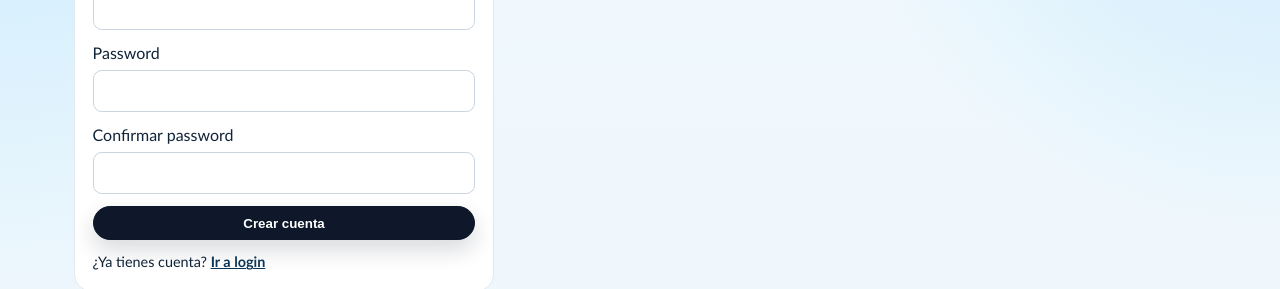
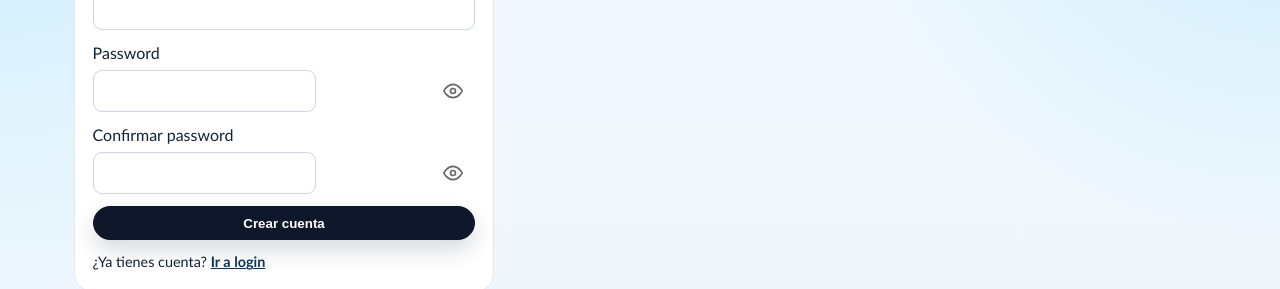
Before and after one commit to Estanisla/Arquitectura-de-Aplicaciones-Trabajo-3p, a React (Vite) app in the folder frontend/: page /auth/register in a window 1280 px wide. Shown: the part 218-507 px from the top of the page. Built offline with nearby package versions, Linux system fonts and the light colour scheme; no server answers; a web font is replaced by a local one.

Commit message:
añadido visualización de contraseña: Un icono de "ojo" que permita alternar la visibilidad de la contraseña entre texto plano y puntos

```diff
--- a/frontend/src/features/auth/components/VendorLoginForm.tsx
+++ b/frontend/src/features/auth/components/VendorLoginForm.tsx
@@ -24,6 +24,7 @@ export function VendorLoginForm({
   const [credentials, setCredentials] = useState(initialCredentials)
   const [status, setStatus] = useState<FormStatus>('idle')
   const [feedback, setFeedback] = useState(initialFeedback)
+  const [showPassword, setShowPassword] = useState(false)
 
   const updateField = (field: 'username' | 'password', value: string) => {
     setCredentials((prev) => ({ ...prev, [field]: value }))
@@ -70,8 +71,9 @@ export function VendorLoginForm({
 
       <label className="field">
         <span>Password</span>
+        <div style={{ position: 'relative' }}>
           <input
-          type="password"
+            type={showPassword ? 'text' : 'password'}
             name="password"
             value={credentials.password}
             onChange={(event) => updateField('password', event.target.value)}
@@ -79,6 +81,26 @@ export function VendorLoginForm({
             minLength={6}
             required
           />
+          <button
+            type="button"
+            onClick={() => setShowPassword(!showPassword)}
+            aria-label={showPassword ? 'Ocultar contraseña' : 'Mostrar contraseña'}
+            style={{
+              position: 'absolute',
+              right: 8,
+              top: '50%',
+              transform: 'translateY(-50%)',
+              background: 'none',
+              border: 'none',
+              cursor: 'pointer',
+              padding: 4,
+              display: 'flex',
+              color: '#666',
+            }}
+          >
+            {showPassword ? <EyeOffIcon /> : <EyeIcon />}
+          </button>
+        </div>
       </label>
 
       <button type="submit" className="button-link" disabled={status === 'loading'}>
@@ -99,3 +121,21 @@ export function VendorLoginForm({
     </form>
   )
 }
+
+function EyeIcon() {
+  return (
+    <svg xmlns="http://www.w3.org/2000/svg" width="20" height="20" viewBox="0 0 24 24" fill="none" stroke="currentColor" strokeWidth={2} strokeLinecap="round" strokeLinejoin="round">
+      <path d="M1 12s4-8 11-8 11 8 11 8-4 8-11 8-11-8-11-8z" />
+      <circle cx={12} cy={12} r={3} />
+    </svg>
+  )
+}
+
+function EyeOffIcon() {
+  return (
+    <svg xmlns="http://www.w3.org/2000/svg" width="20" height="20" viewBox="0 0 24 24" fill="none" stroke="currentColor" strokeWidth={2} strokeLinecap="round" strokeLinejoin="round">
+      <path d="M17.94 17.94A10.07 10.07 0 0 1 12 20c-7 0-11-8-11-8a18.45 18.45 0 0 1 5.06-5.94M9.9 4.24A9.12 9.12 0 0 1 12 4c7 0 11 8 11 8a18.5 18.5 0 0 1-2.16 3.19m-6.72-1.07a3 3 0 1 1-4.24-4.24" />
+      <line x1={1} y1={1} x2={23} y2={23} />
+    </svg>
+  )
+}
--- a/frontend/src/features/auth/components/VendorRegisterForm.tsx
+++ b/frontend/src/features/auth/components/VendorRegisterForm.tsx
@@ -21,6 +21,8 @@ export function VendorRegisterForm({ onSuccess }: VendorRegisterFormProps) {
   const [credentials, setCredentials] = useState(initialCredentials)
   const [status, setStatus] = useState<FormStatus>('idle')
   const [feedback, setFeedback] = useState('')
+  const [showPassword, setShowPassword] = useState(false)
+  const [showConfirmPassword, setShowConfirmPassword] = useState(false)
 
   const updateField = (
     field: 'username' | 'password' | 'confirmPassword',
@@ -78,8 +80,9 @@ export function VendorRegisterForm({ onSuccess }: VendorRegisterFormProps) {
 
       <label className="field">
         <span>Password</span>
+        <div style={{ position: 'relative' }}>
           <input
-          type="password"
+            type={showPassword ? 'text' : 'password'}
             name="password"
             value={credentials.password}
             onChange={(event) => updateField('password', event.target.value)}
@@ -87,12 +90,33 @@ export function VendorRegisterForm({ onSuccess }: VendorRegisterFormProps) {
             minLength={6}
             required
           />
+          <button
+            type="button"
+            onClick={() => setShowPassword(!showPassword)}
+            aria-label={showPassword ? 'Ocultar contraseña' : 'Mostrar contraseña'}
+            style={{
+              position: 'absolute',
+              right: 8,
+              top: '50%',
+              transform: 'translateY(-50%)',
+              background: 'none',
+              border: 'none',
+              cursor: 'pointer',
+              padding: 4,
+              display: 'flex',
+              color: '#666',
+            }}
+          >
+            {showPassword ? <EyeOffIcon /> : <EyeIcon />}
+          </button>
+        </div>
       </label>
 
       <label className="field">
         <span>Confirmar password</span>
+        <div style={{ position: 'relative' }}>
           <input
-          type="password"
+            type={showConfirmPassword ? 'text' : 'password'}
             name="confirmPassword"
             value={credentials.confirmPassword}
             onChange={(event) => updateField('confirmPassword', event.target.value)}
@@ -100,6 +124,26 @@ export function VendorRegisterForm({ onSuccess }: VendorRegisterFormProps) {
             minLength={6}
             required
           />
+          <button
+            type="button"
+            onClick={() => setShowConfirmPassword(!showConfirmPassword)}
+            aria-label={showConfirmPassword ? 'Ocultar contraseña' : 'Mostrar contraseña'}
+            style={{
+              position: 'absolute',
+              right: 8,
+              top: '50%',
+              transform: 'translateY(-50%)',
+              background: 'none',
+              border: 'none',
+              cursor: 'pointer',
+              padding: 4,
+              display: 'flex',
+              color: '#666',
+            }}
+          >
+            {showConfirmPassword ? <EyeOffIcon /> : <EyeIcon />}
+          </button>
+        </div>
       </label>
 
       <button type="submit" className="button-link" disabled={status === 'loading'}>
@@ -121,3 +165,21 @@ export function VendorRegisterForm({ onSuccess }: VendorRegisterFormProps) {
     </form>
   )
 }
+
+function EyeIcon() {
+  return (
+    <svg xmlns="http://www.w3.org/2000/svg" width="20" height="20" viewBox="0 0 24 24" fill="none" stroke="currentColor" strokeWidth={2} strokeLinecap="round" strokeLinejoin="round">
+      <path d="M1 12s4-8 11-8 11 8 11 8-4 8-11 8-11-8-11-8z" />
+      <circle cx={12} cy={12} r={3} />
+    </svg>
+  )
+}
+
+function EyeOffIcon() {
+  return (
+    <svg xmlns="http://www.w3.org/2000/svg" width="20" height="20" viewBox="0 0 24 24" fill="none" stroke="currentColor" strokeWidth={2} strokeLinecap="round" strokeLinejoin="round">
+      <path d="M17.94 17.94A10.07 10.07 0 0 1 12 20c-7 0-11-8-11-8a18.45 18.45 0 0 1 5.06-5.94M9.9 4.24A9.12 9.12 0 0 1 12 4c7 0 11 8 11 8a18.5 18.5 0 0 1-2.16 3.19m-6.72-1.07a3 3 0 1 1-4.24-4.24" />
+      <line x1={1} y1={1} x2={23} y2={23} />
+    </svg>
+  )
+}
```
Lines whose indentation alone changed are shown as unchanged.
